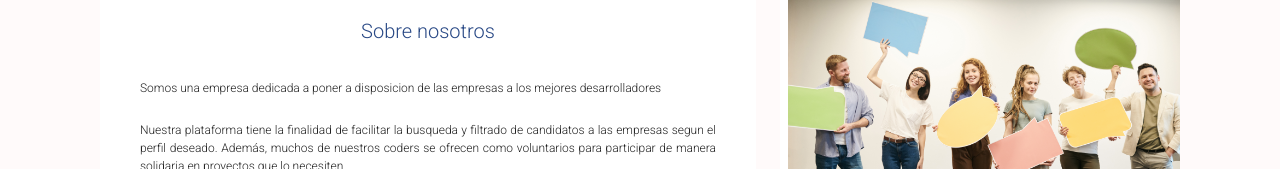
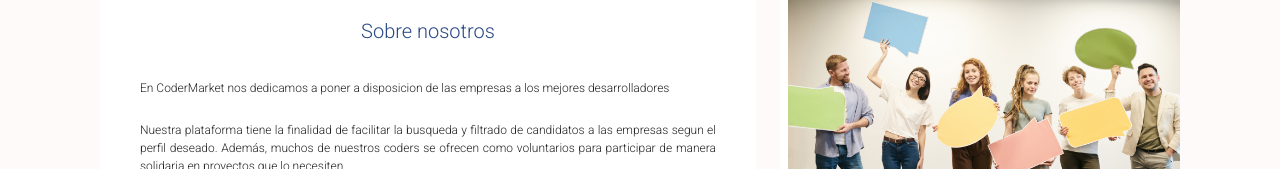
Before and after one commit to Sarap120298/CoderMarket, a React (Create React App) app: page /QuienesSomos in a window 1280 px wide. Shown: the part 422-591 px from the top of the page. Built offline with nearby package versions, Linux system fonts and the light colour scheme.

Commit message:
actualizado

```diff
--- a/src/componentes/Footer/InfoEmpresa.jsx
+++ b/src/componentes/Footer/InfoEmpresa.jsx
@@ -67,7 +67,7 @@ function InfoEmpresa() {
             <Box sx={{width:"100vw", height:"13vw", display:"flex", flexDirection:"row", justifyContent:"center", gap:"3vh", marginTop:"2vh"}}>
                     <StyledTextCard>
                         <SubTypography gutterBottom variant="caption" component="div">Sobre nosotros</SubTypography>
-                        <Parrafo> Somos una empresa dedicada a poner a disposicion de las empresas a los mejores desarrolladores</Parrafo>
+                        <Parrafo> En CoderMarket nos dedicamos a poner a disposicion de las empresas a los mejores desarrolladores</Parrafo>
                         <Parrafo>Nuestra plataforma tiene la finalidad de facilitar la busqueda y filtrado de candidatos a las empresas segun el perfil deseado. Además, muchos de nuestros coders se ofrecen como voluntarios para participar de manera solidaria en proyectos que lo necesiten.</Parrafo>
                         <Parrafo> ¡No te lo pierdas! </Parrafo>
                         <CardActions>
```
